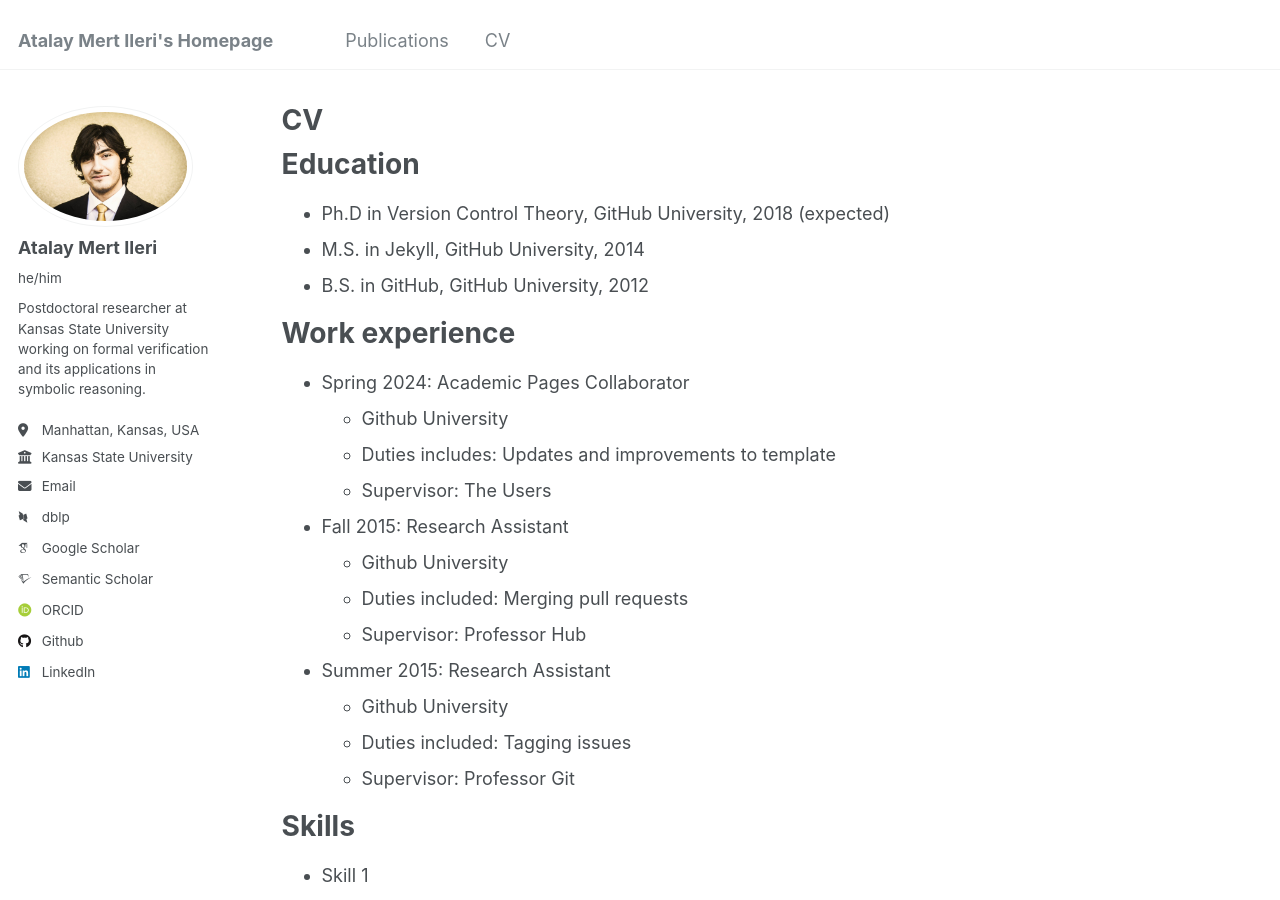
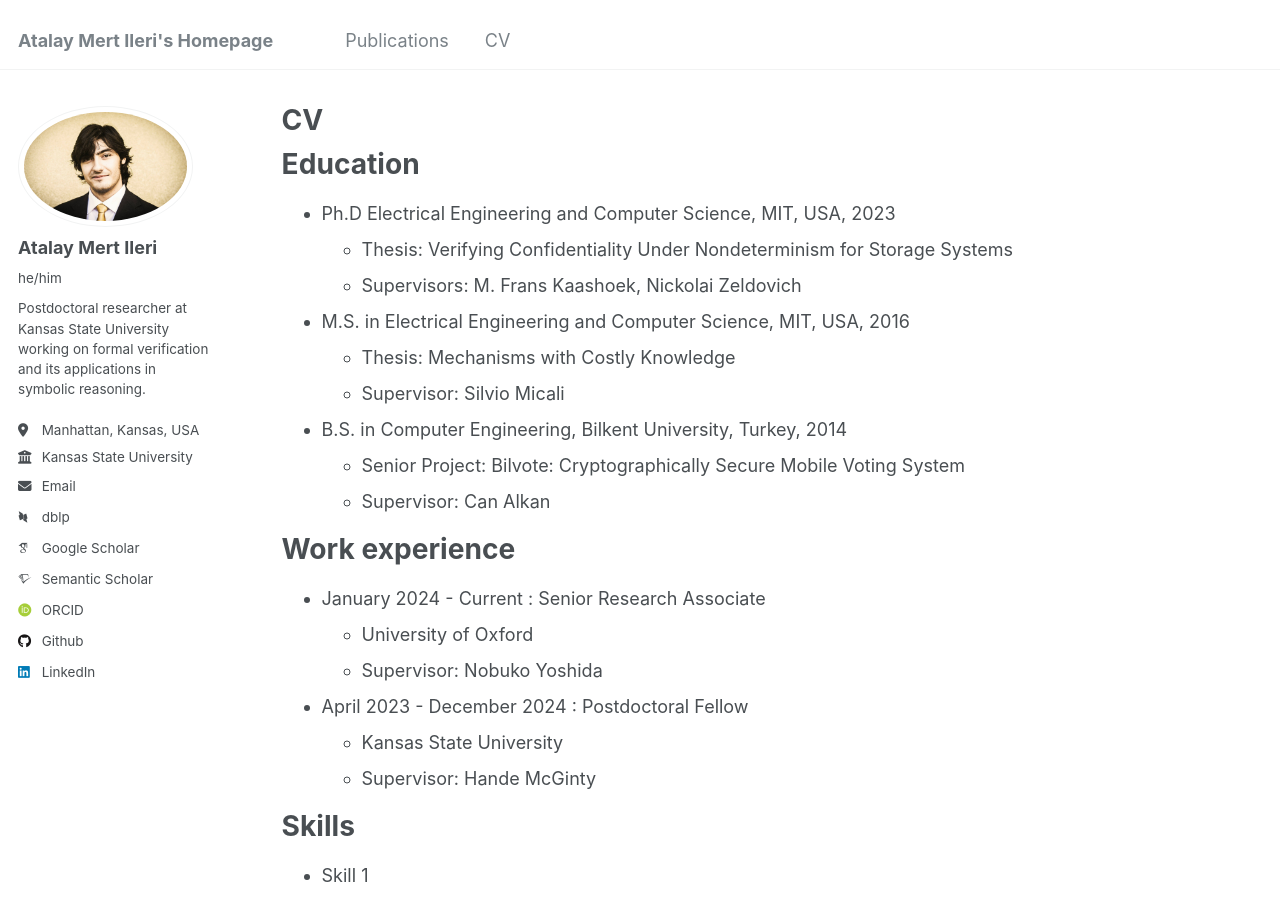
Before and after one commit to atalaymertileri/atalaymertileri.github.io, a Jekyll site: the page built from _pages/cv.md, in a window 1280 px wide and 900 px high. Built offline with Jekyll 4.4.1, drawn with Linux system fonts in a browser that asks for light colours; some web fonts are replaced.

Commit message:
Update cv.md

```diff
--- a/_pages/cv.md
+++ b/_pages/cv.md
@@ -11,26 +11,25 @@ redirect_from:
 
 Education
 ======
-* Ph.D in Version Control Theory, GitHub University, 2018 (expected)
-* M.S. in Jekyll, GitHub University, 2014
-* B.S. in GitHub, GitHub University, 2012
+* Ph.D Electrical Engineering and Computer Science, MIT, USA, 2023
+  * Thesis: Verifying Confidentiality Under Nondeterminism for Storage Systems
+  * Supervisors: M. Frans Kaashoek, Nickolai Zeldovich
+* M.S. in Electrical Engineering and Computer Science, MIT, USA, 2016
+  * Thesis: Mechanisms with Costly Knowledge
+  * Supervisor: Silvio Micali
+* B.S. in Computer Engineering, Bilkent University, Turkey, 2014
+  * Senior Project: Bilvote: Cryptographically Secure Mobile Voting System
+  * Supervisor: Can Alkan
 
 Work experience
 ======
-* Spring 2024: Academic Pages Collaborator
-  * Github University
-  * Duties includes: Updates and improvements to template
-  * Supervisor: The Users
+* January 2024 - Current : Senior Research Associate
+  * University of Oxford
+  * Supervisor: Nobuko Yoshida
 
-* Fall 2015: Research Assistant
-  * Github University
-  * Duties included: Merging pull requests
-  * Supervisor: Professor Hub
-
-* Summer 2015: Research Assistant
-  * Github University
-  * Duties included: Tagging issues
-  * Supervisor: Professor Git
+* April 2023 - December 2024 : Postdoctoral Fellow
+  * Kansas State University
+  * Supervisor: Hande McGinty
 
 Skills
 ======
```
